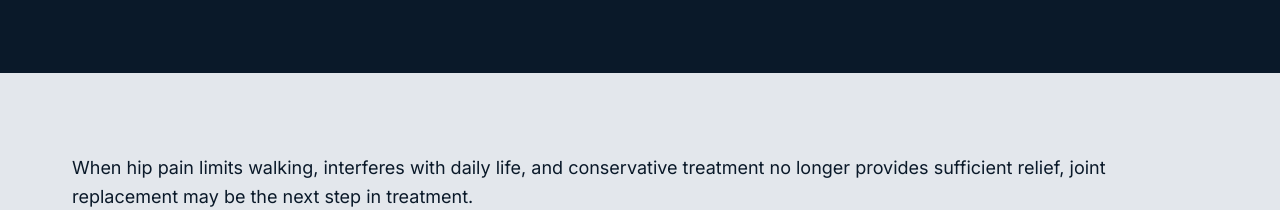
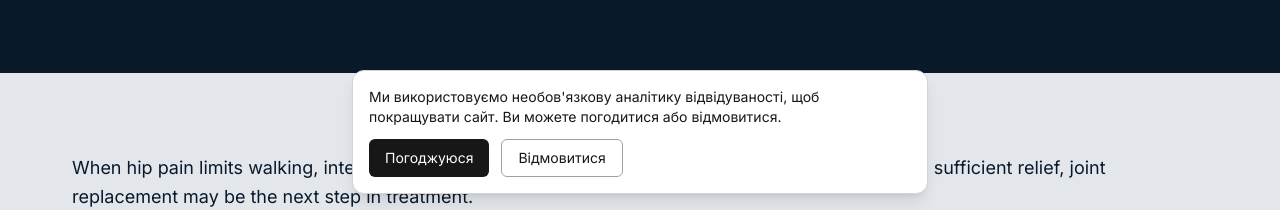
Before and after one commit to meredian18-dot/travmatolog-in-ua, a Next.js app: page /en/treatments/hip-replacement in a window 1280 px wide. Shown: the part 590-800 px from the top of the page. Built offline with nearby package versions, Linux system fonts and the light colour scheme; no server answers.

Commit message:
Mount optional consent-gated analytics

```diff
--- a/app/layout.tsx
+++ b/app/layout.tsx
@@ -1,6 +1,7 @@
 import type { Metadata } from "next";
 import { Manrope, Inter, Cormorant_Garamond } from "next/font/google";
 import "./globals.css";
+import Analytics from "@/components/Analytics";
 
 // Production origin — the site's custom domain.
 const SITE_URL = "https://travmatolog.in.ua";
@@ -65,6 +66,7 @@ export default function RootLayout({
     >
       <body className="min-h-full flex flex-col bg-cream text-ink">
         {children}
+        <Analytics />
       </body>
     </html>
   );
```
